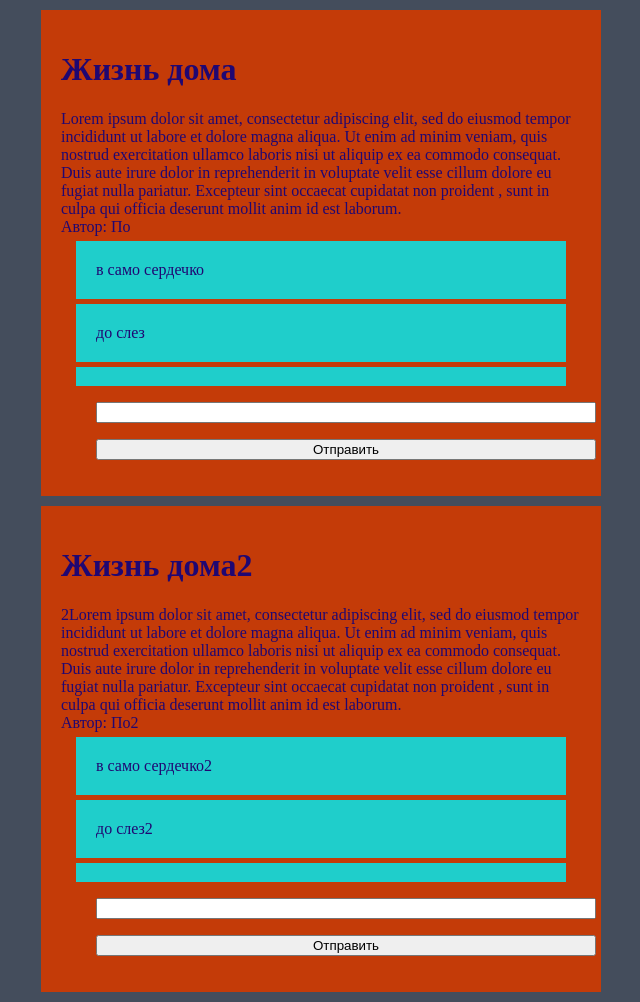
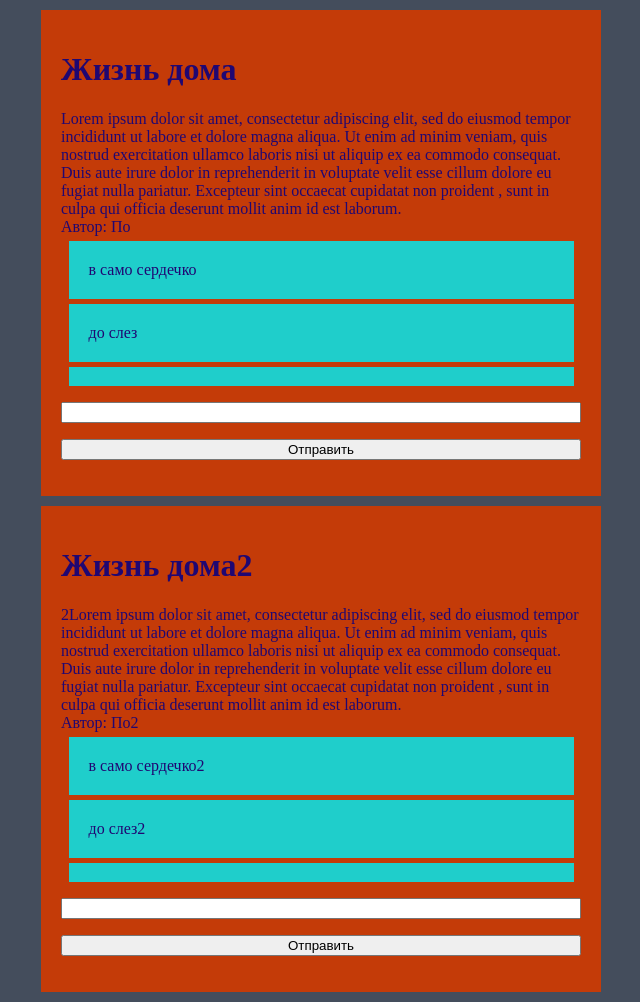
Before and after one commit to ArtemKuksenko/flask_example, a Flask app: page / in a window 1280 px wide. Shown: the whole page, without its empty margins (319-959 px from the left). Run offline with Flask 2, Linux system fonts and the light colour scheme.

Commit message:
мелочи красивости

```diff
--- /dev/null
+++ b/app/static/main.css
@@ -0,0 +1,45 @@
+textarea{
+    width: 100%;
+    height: 250px;
+}
+input{
+    width: 100%;
+}
+button{
+    width: 100%;
+}
+body{
+    background: #444d5c;
+}
+.new-post{
+    margin: 0 auto;
+    width: 520px;
+    background: #4e0063;
+    padding: 20px;
+    color: white;
+}
+.post-container{
+    overflow-y: scroll;
+    height: 150px;
+}
+.post{
+    margin: 10px auto;
+    width: 520px;
+    background: #c43b08;
+    padding: 20px;
+    color: #200772;
+}
+.comment{
+    margin: 5px auto;
+    width: 465px;
+    background: #1fcecb;
+    /*#https://pikabu.ru/story/tsvet_yaits_stranstvuyushchego_drozda_4168563*/
+    padding: 20px;
+}
+.comment-box{
+    margin: 0px auto;
+    width: 520px;
+    background: #c43b08;
+    padding: 0px;
+    color: #200772;
+}
--- a/app/templates/base.html
+++ b/app/templates/base.html
@@ -1,5 +1,6 @@
 <html>
 <head>
+    <link rel="stylesheet" href="{{ url_for('static', filename='main.css') }}">
     <!--Условия-->
     {% if title %}
         <title>{{ title }} </title>
@@ -7,57 +8,9 @@
         <title>Flask tutorial</title>
     {% endif %}
     <style>
-        textarea{
-            width: 500px;
-            height: 250px;
-        }
-        input{
-            width: 500px;
-        }
-        button{
-            width: 500px;
-        }
-        body{
-            background: #444d5c;
-        }
-        .new-post{
-            margin: 0 auto;
-            width: 520px;
-            background: #4e0063;
-            padding: 20px;
-            color: white;
-        }
-        .post-container{
-            overflow-y: scroll;
-            height: 150px;
-        }
-        .post{
-            margin: 10px auto;
-            width: 520px;
-            background: #c43b08;
-            padding: 20px;
-            color: #200772;
-        }
-        .comment{
-            margin: 5px auto;
-            width: 450px;
-            background: #1fcecb;
-            {#https://pikabu.ru/story/tsvet_yaits_stranstvuyushchego_drozda_4168563#}
-            padding: 20px;
-        }
-        .comment-box{
-            margin: 0px auto;
-            width: 450px;
-            background: #c43b08;
-            padding: 0px;
-            color: #200772;
-        }
-        input.comment-box{
-            width: 300px;
-        }
-        .comment-box.button{
-            width: 300px;
-        }
+
+
+
     </style>
 </head>
 <body>
--- a/app/templates/index.html
+++ b/app/templates/index.html
@@ -14,7 +14,7 @@
                 {% endfor %}
             </div>
             <div class="comment-box">
-                <form method="post" id = "qwe">
+                <form method="post" class="comment-box-form">
                     {{ p.form.csrf_token() }}
                     {{ p.form.id }}
                     <p>
```
